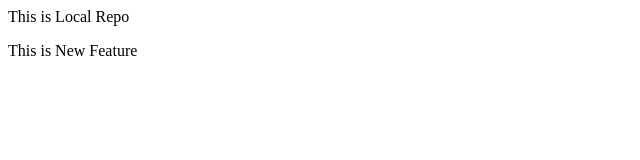
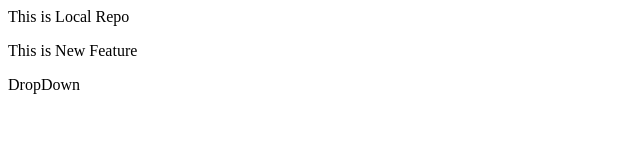
Before and after one commit to NaveenBisht49/LocalRepo, a plain HTML site: page Index.html in a window 1280 px wide. Shown: the full height of the page, 0-640 px from the left. Drawn offline with Linux system fonts and the light colour scheme.

Commit message:
Add DropDown Local Repo

```diff
--- a/Index.html
+++ b/Index.html
@@ -1,2 +1,3 @@
 <p>This is Local Repo </p>
 <p>This is New Feature</p>
+<p>DropDown</p>
```
